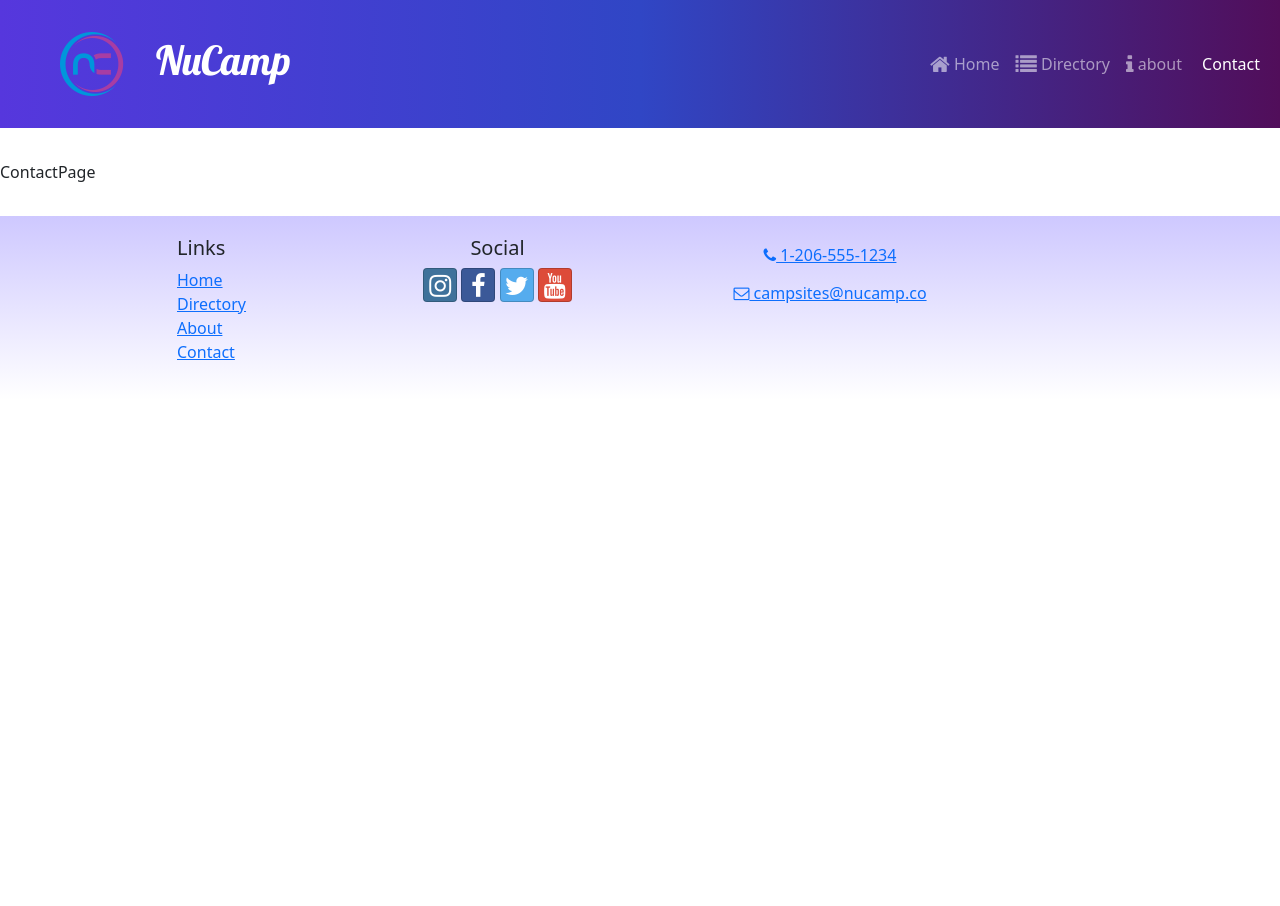
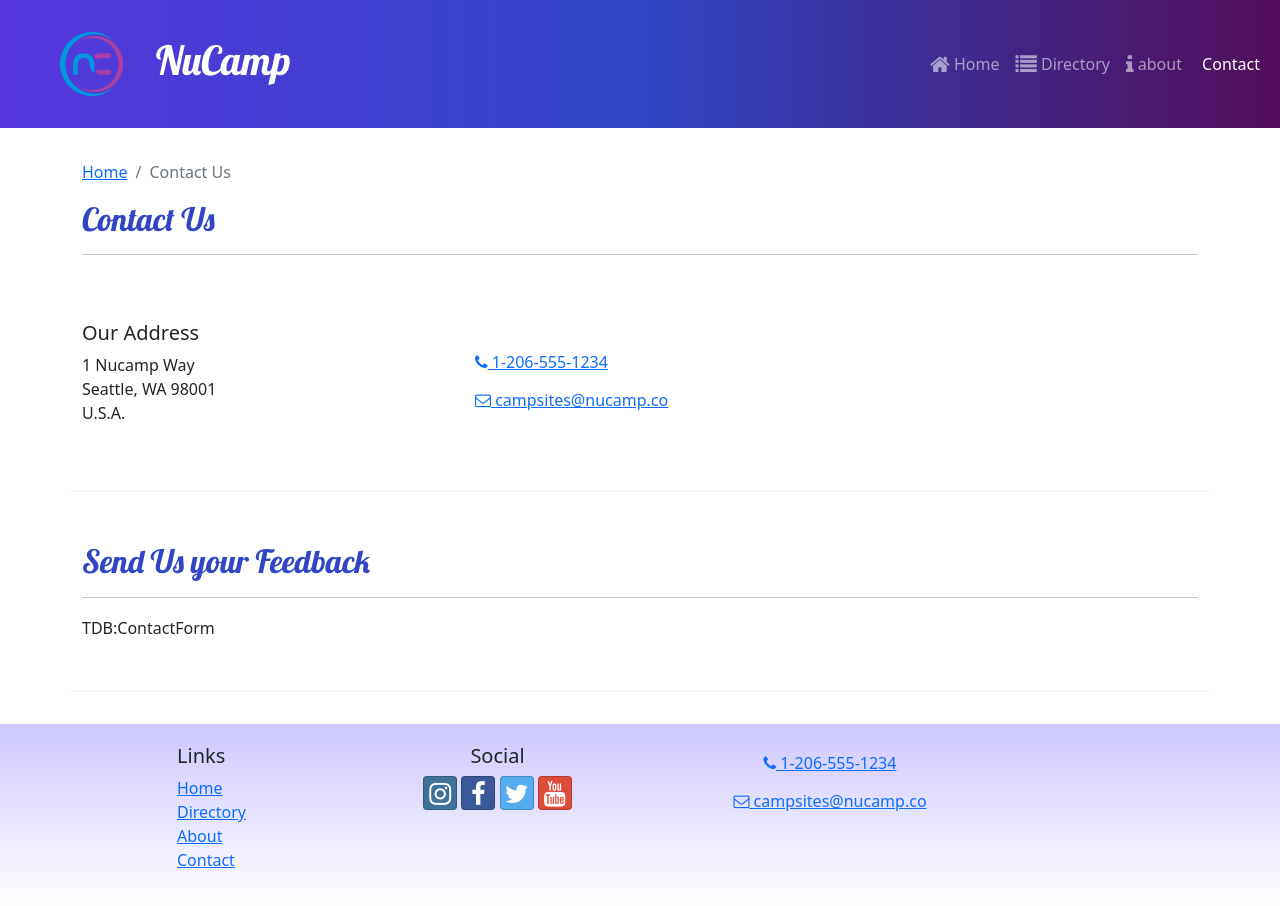
Before and after one commit to Riccardocode/nucampsiteReact, a React (Create React App) app in the folder nucampsite/: page /contact in a window 1280 px wide. Before the commit the page ends 800 px from the top, so only its background shows below. Built offline with nearby package versions, Linux system fonts and the light colour scheme.

Commit message:
contactPage without form

```diff
--- a/nucampsite/src/pages/ContactPage.js
+++ b/nucampsite/src/pages/ContactPage.js
@@ -1,5 +1,50 @@
+import { Col, Row, Container } from "reactstrap";
+import SubHeader from '../components/SubHeader';
 const ContactPage =() => {
-    return <div>ContactPage</div>;
+    return (
+        <Container>
+            <SubHeader current='Contact Us'/>
+            <Row className='row-content align-items-center'>
+                <Col sm='4'>
+                    <h5>Our Address</h5>
+                    <address>
+                        1 Nucamp Way
+                        <br />
+                        Seattle, WA 98001
+                        <br />
+                        U.S.A.
+                    </address>
+                </Col>
+                <Col>
+                    <a
+                        role='button'
+                        className='btn btn-link'
+                        href='tel:+12065551234'
+                        >
+                        <i className='fa fa-phone' /> 1-206-555-1234
+                    </a>
+                    <br />
+                    <a
+                        role='button'
+                        className='btn btn-link'
+                        href='mailto:fakeemail@fakeemail.co'
+                    >
+                        <i className='fa fa-envelope-o' /> campsites@nucamp.co
+                    </a>
+                </Col>
+            </Row>
+            <Row className='row-content'>
+                <Col xs='12'>
+                <h2>Send Us your Feedback</h2>
+                <hr/>
+
+                </Col>
+                <Col md='10'>
+                    TDB:ContactForm
+                </Col>
+            </Row>
+        </Container>
+    );
 };
 
 export default ContactPage;
```
